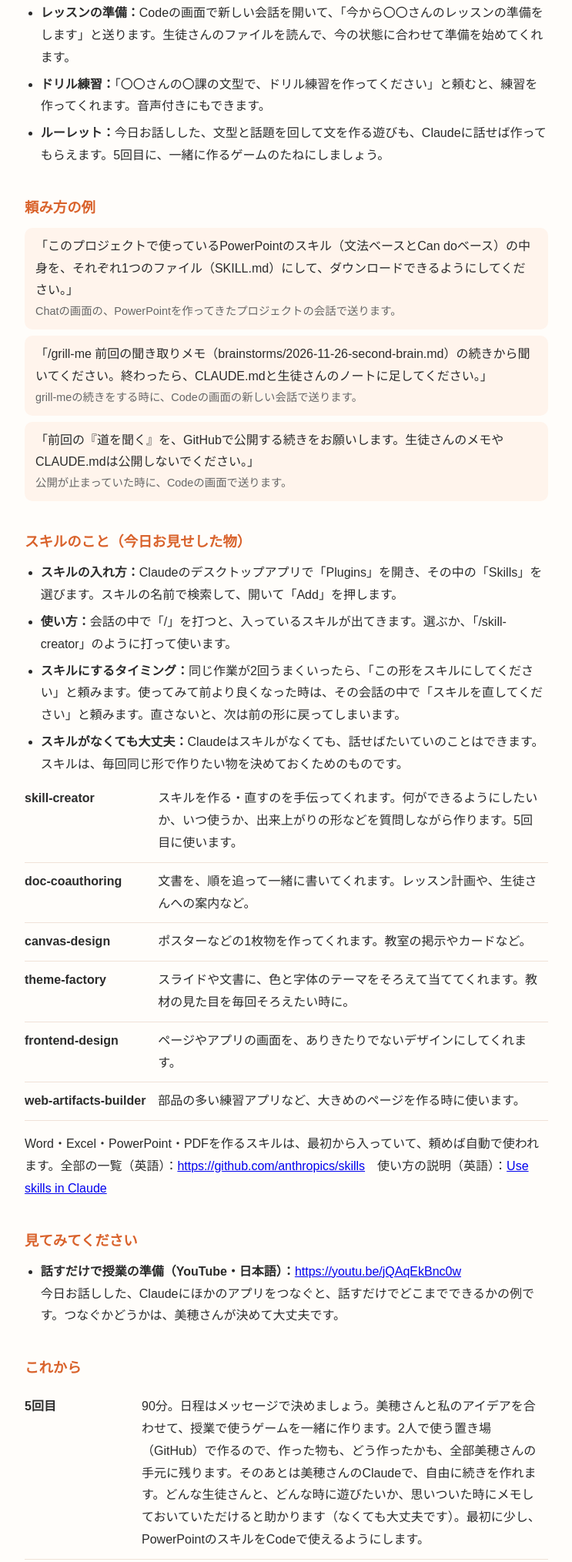
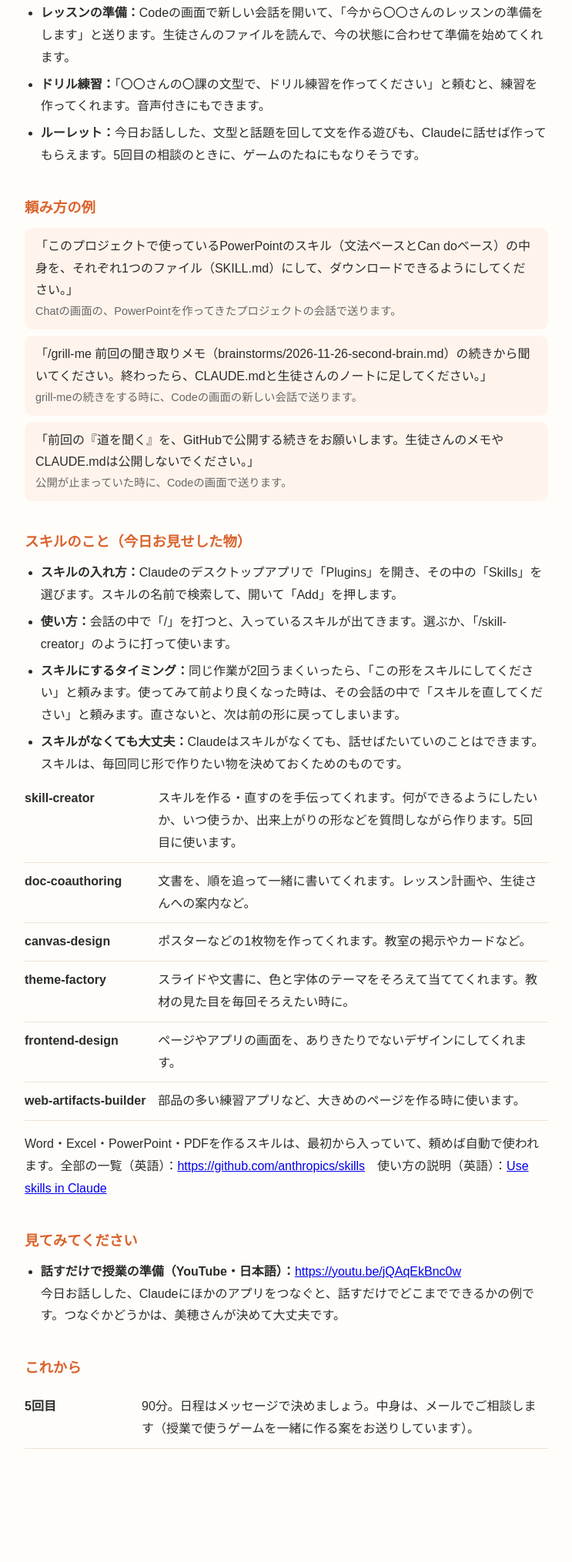
Before and after one commit to kyonversation-dot/jp-talk, a plain HTML site: page ai-review-2026-11-26.html in a window 1280 px wide. Shown: the part 1811-3840 px from the top of the page at 77% size, without its empty margins (268-1011 px from the left). After the commit the page ends 3757 px from the top, so only its background shows below. Drawn offline with Linux system fonts and the light colour scheme.

Commit message:
4回目のふりかえり：5回目の中身は相談で決める
Co-Authored-By: Claude Opus 5.5 <noreply@anthropic.com>

```diff
--- a/ai-review-2026-11-26.html
+++ b/ai-review-2026-11-26.html
@@ -69,7 +69,7 @@
   <ul>
     <li><strong>レッスンの準備：</strong>Codeの画面で新しい会話を開いて、「今から〇〇さんのレッスンの準備をします」と送ります。生徒さんのファイルを読んで、今の状態に合わせて準備を始めてくれます。</li>
     <li><strong>ドリル練習：</strong>「〇〇さんの〇課の文型で、ドリル練習を作ってください」と頼むと、練習を作ってくれます。音声付きにもできます。</li>
-    <li><strong>ルーレット：</strong>今日お話しした、文型と話題を回して文を作る遊びも、Claudeに話せば作ってもらえます。5回目に、一緒に作るゲームのたねにしましょう。</li>
+    <li><strong>ルーレット：</strong>今日お話しした、文型と話題を回して文を作る遊びも、Claudeに話せば作ってもらえます。5回目の相談のときに、ゲームのたねにもなりそうです。</li>
   </ul>
 
   <h2>頼み方の例</h2>
@@ -101,7 +101,7 @@
 
   <h2>これから</h2>
   <table>
-    <tr><th>5回目</th><td>90分。日程はメッセージで決めましょう。美穂さんと私のアイデアを合わせて、授業で使うゲームを一緒に作ります。2人で使う置き場（GitHub）で作るので、作った物も、どう作ったかも、全部美穂さんの手元に残ります。そのあとは美穂さんのClaudeで、自由に続きを作れます。どんな生徒さんと、どんな時に遊びたいか、思いついた時にメモしておいていただけると助かります（なくても大丈夫です）。最初に少し、PowerPointのスキルをCodeで使えるようにします。</td></tr>
+    <tr><th>5回目</th><td>90分。日程はメッセージで決めましょう。中身は、メールでご相談します（授業で使うゲームを一緒に作る案をお送りしています）。</td></tr>
   </table>
 </main>
 </body>
```
